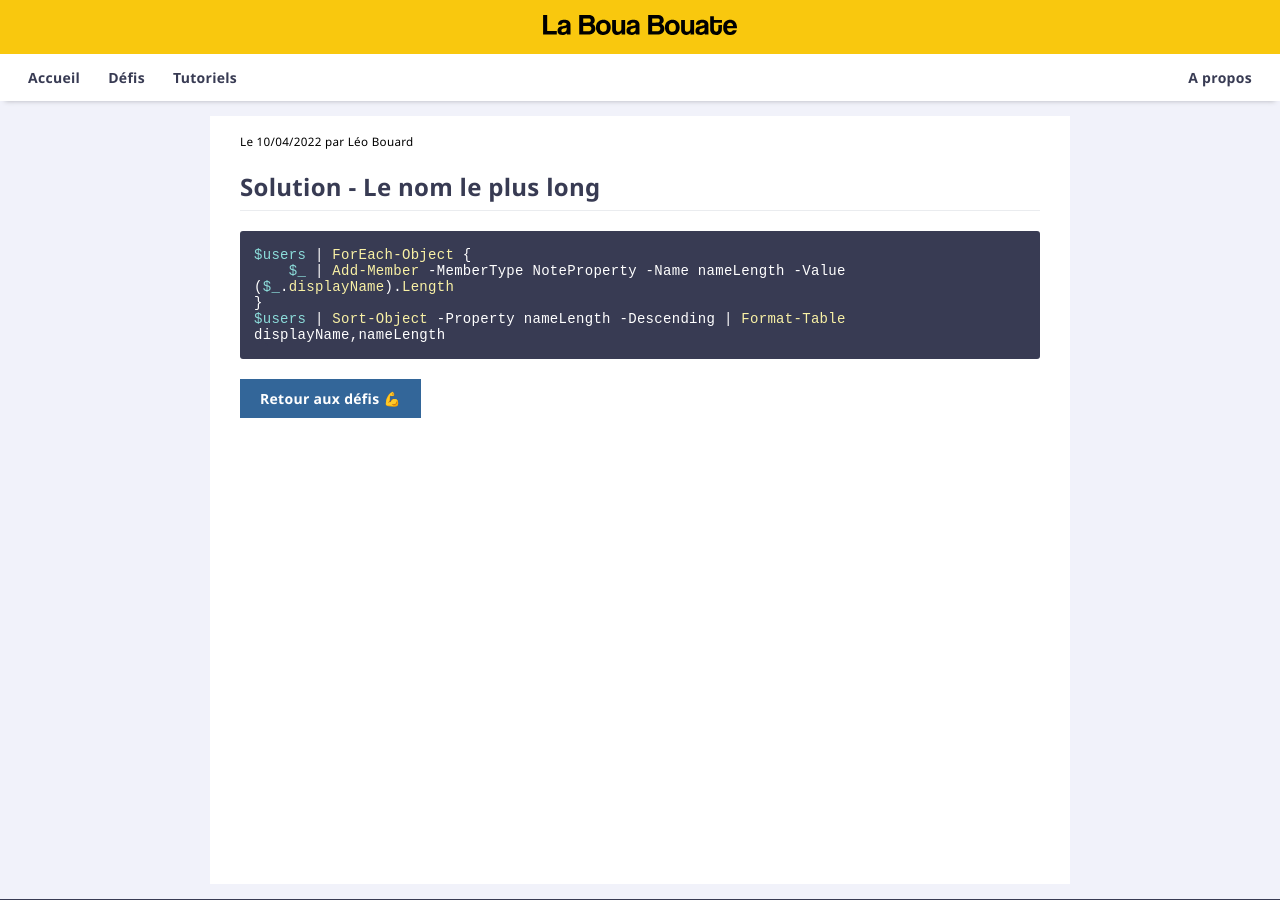
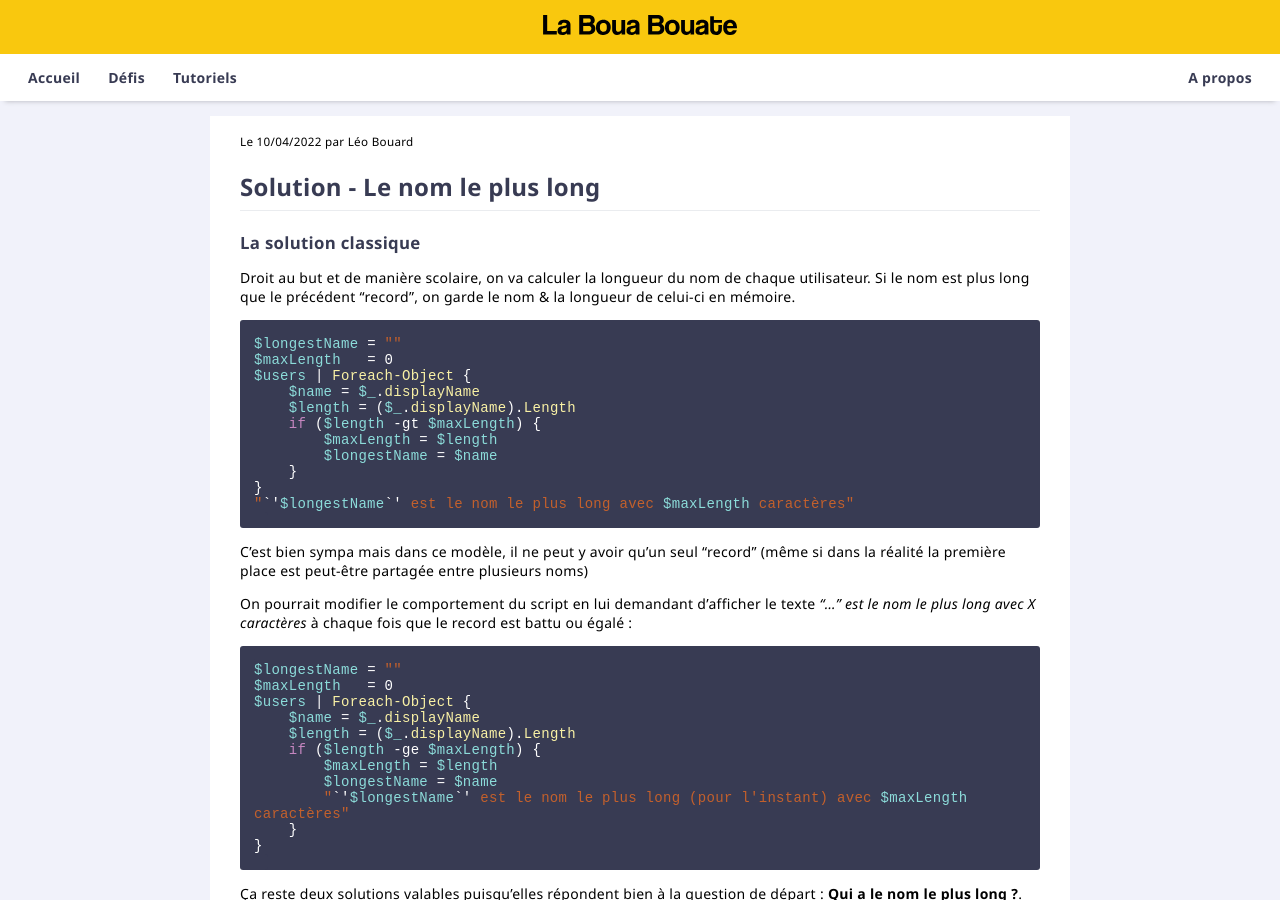
Before and after one commit to leobouard/leobouard.github.io, a Jekyll site: the page built from _posts/2022-04-10-le-nom-le-plus-long-soluce.md, in a window 1280 px wide and 900 px high. Built offline with Jekyll 4.4.1, drawn with Linux system fonts in a browser that asks for light colours; some of the changed text lies outside the part shown.

Commit message:
Update 2022-04-10-le-nom-le-plus-long-soluce.md

````diff
--- a/_posts/2022-04-10-le-nom-le-plus-long-soluce.md
+++ b/_posts/2022-04-10-le-nom-le-plus-long-soluce.md
@@ -3,11 +3,75 @@ layout: post
 title: "Solution - Le nom le plus long"
 ---
 
+## La solution classique
+
+Droit au but et de manière scolaire, on va calculer la longueur du nom de chaque utilisateur. Si le nom est plus long que le précédent "record", on garde le nom & la longueur de celui-ci en mémoire.
+
+```powershell
+
+$longestName = ""
+$maxLength   = 0
+$users | Foreach-Object {
+    $name = $_.displayName
+    $length = ($_.displayName).Length
+    if ($length -gt $maxLength) {
+        $maxLength = $length
+        $longestName = $name
+    }
+}
+"`'$longestName`' est le nom le plus long avec $maxLength caractères"
+
+```
+
+C'est bien sympa mais dans ce modèle, il ne peut y avoir qu'un seul "record" (même si dans la réalité la première place est peut-être partagée entre plusieurs noms)
+
+On pourrait modifier le comportement du script en lui demandant d'afficher le texte *"..." est le nom le plus long avec X caractères* à chaque fois que le record est battu ou égalé :
+
+```powershell
+
+$longestName = ""
+$maxLength   = 0
+$users | Foreach-Object {
+    $name = $_.displayName
+    $length = ($_.displayName).Length
+    if ($length -ge $maxLength) {
+        $maxLength = $length
+        $longestName = $name
+        "`'$longestName`' est le nom le plus long (pour l'instant) avec $maxLength caractères"
+    }
+}
+
+```
+
+Ça reste deux solutions valables puisqu'elles répondent bien à la question de départ : **Qui a le nom le plus long ?**.
+
+## Ma solution préférée
+
+Cette fois-ci, on va un peu plus loin et on va venir dresser un classement des noms :
+
 ```powershell
 
 $users | ForEach-Object {
-    $_ | Add-Member -MemberType NoteProperty -Name nameLength -Value ($_.displayName).Length
+    $_ | Add-Member -MemberType NoteProperty -Name nameLength -Value ($_.displayName).Length -Force
 }
-$users | Sort-Object -Property nameLength -Descending | Format-Table displayName,nameLength
+$users | Sort-Object -Property nameLength -Descending | Select-Object -First 10 | Format-Table displayName,country,city,nameLength
 
 ```
+
+Pour ça, on ajoute une nouvelle propriété "nameLength" à notre objet de base. Une fois que tous les utilisateurs ont reçu cette nouvelle propriété, il suffit simplement de trier les objets du nom le plus long au nom le plus court... et c'est bon !
+
+Simple et efficace.
+
+On pourrait même faire une version dérivée qui se passerait de la boucle `ForEach-Object`. Pour ça, on utilise la commande `Select-Object` pour calculer la propriété "nameLength" à la volée :
+
+```powershell
+
+$users | Select-Object displayName,@{Name='nameLength';Expression={($_.displayName).Length}} | Sort-Object nameLength -Descending | Select-Object -First 10 | Format-Table
+
+# ...ou en version condensée (attention c'est pas beau)
+
+($users|select displayName,@{N='l';E={($_.displayName).Length}}|sort l -d)[0..5]
+
+```
+
+Et tout ça en une seule ligne ! 😄
````
